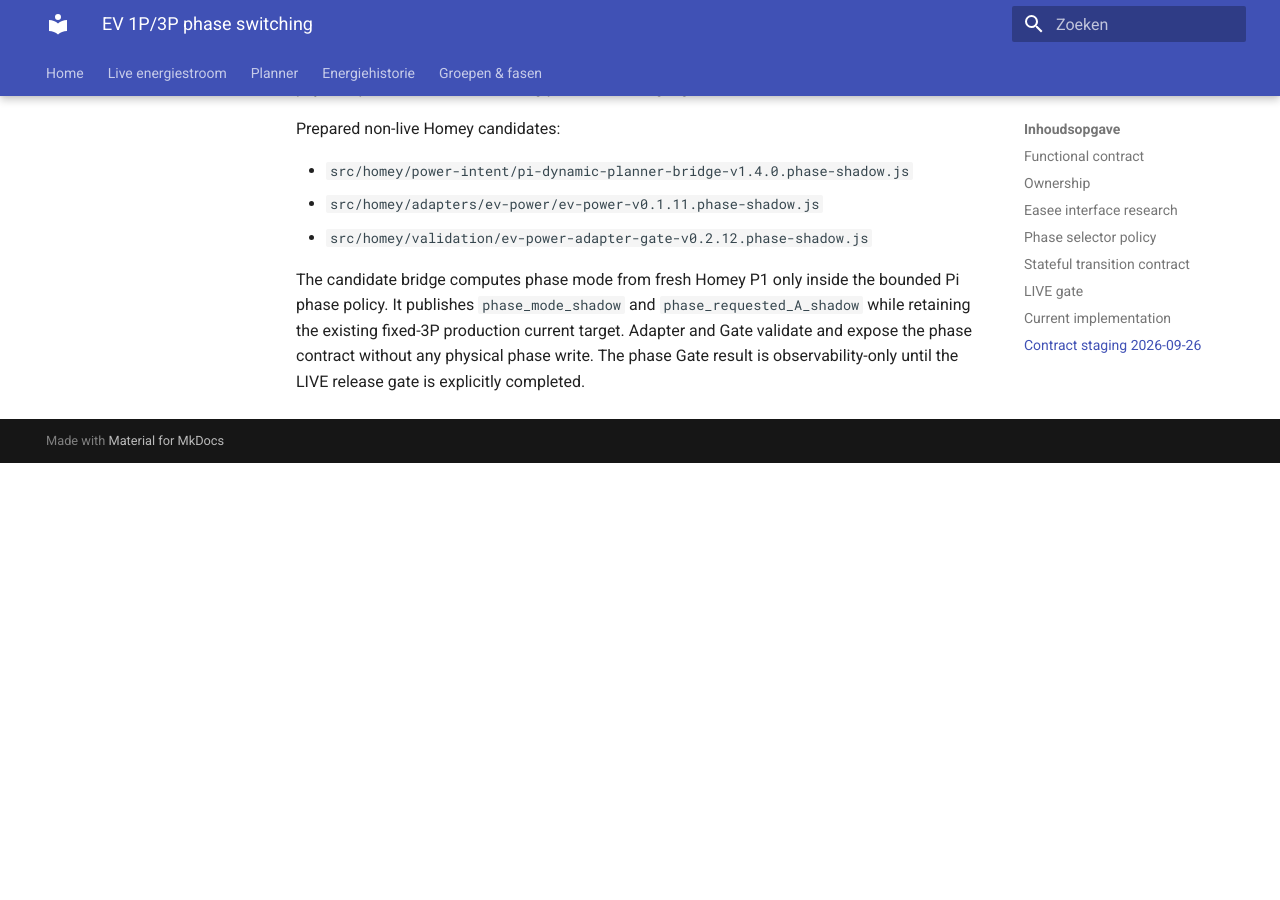
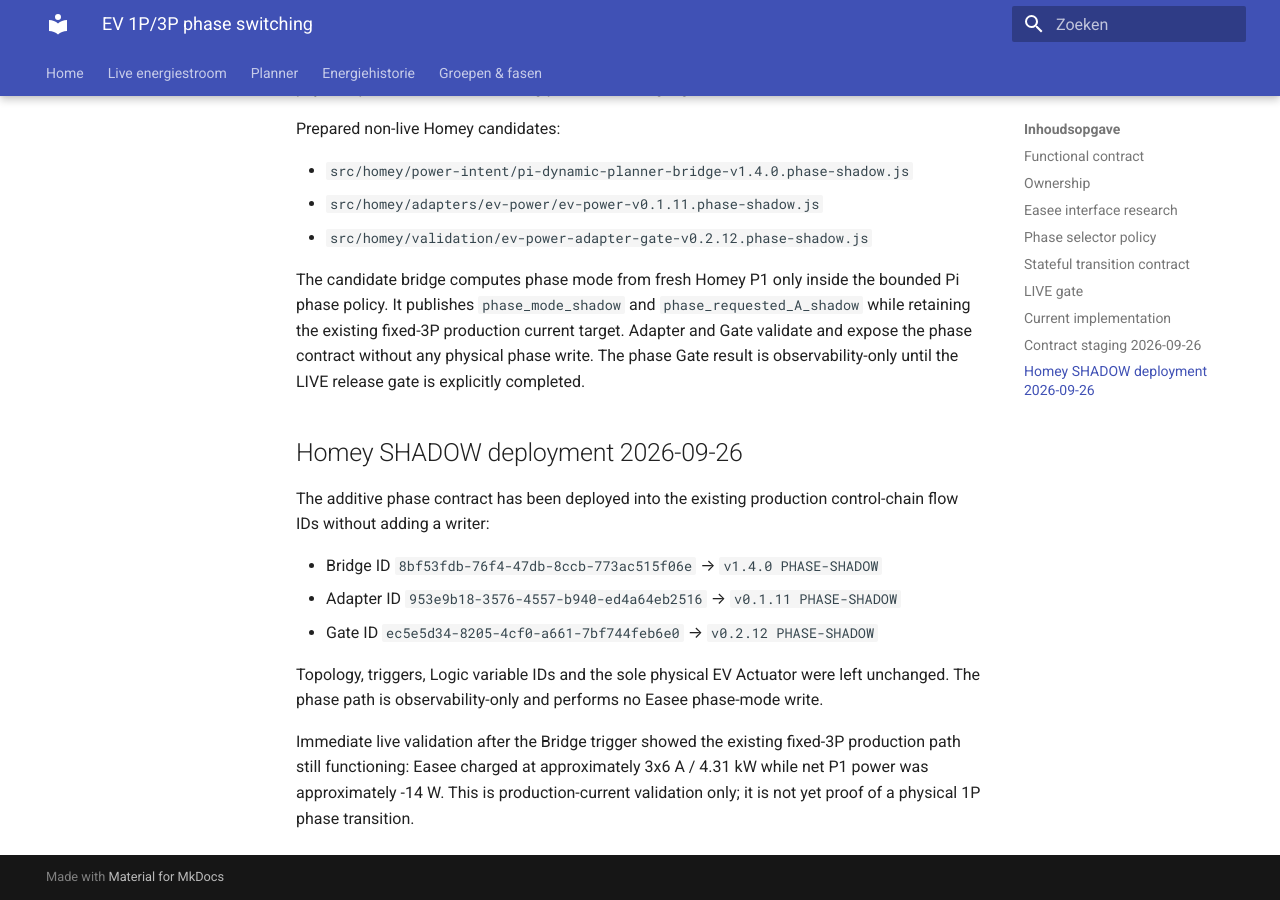
Before and after one commit to OnsKasteeltje/homey-energy-manual, an MkDocs documentation site: the page built from docs/architecture/ev-phase-switching-v0.1.md, in a window 1280 px wide and 900 px high, scrolled down 3753 px. Built offline with MkDocs 1.6.1 and Material for MkDocs 9.7.7, drawn with Linux system fonts in a browser that asks for light colours; before the commit the page ends 4216 px from its top, so only the background shows below that.

Commit message:
docs(ev): record Homey phase shadow deployment

```diff
--- a/docs/architecture/ev-phase-switching-v0.1.md
+++ b/docs/architecture/ev-phase-switching-v0.1.md
@@ -145,3 +145,16 @@ Prepared non-live Homey candidates:
 - `src/homey/validation/ev-power-adapter-gate-v0.2.12.phase-shadow.js`
 
 The candidate bridge computes phase mode from fresh Homey P1 only inside the bounded Pi phase policy. It publishes `phase_mode_shadow` and `phase_requested_A_shadow` while retaining the existing fixed-3P production current target. Adapter and Gate validate and expose the phase contract without any physical phase write. The phase Gate result is observability-only until the LIVE release gate is explicitly completed.
+
+
+## Homey SHADOW deployment 2026-09-26
+
+The additive phase contract has been deployed into the existing production control-chain flow IDs without adding a writer:
+
+- Bridge ID `8bf53fdb-76f4-47db-8ccb-773ac515f06e` → `v1.4.0 PHASE-SHADOW`
+- Adapter ID `953e9b18-3576-4557-b940-ed4a64eb2516` → `v0.1.11 PHASE-SHADOW`
+- Gate ID `ec5e5d34-8205-4cf0-a661-7bf744feb6e0` → `v0.2.12 PHASE-SHADOW`
+
+Topology, triggers, Logic variable IDs and the sole physical EV Actuator were left unchanged. The phase path is observability-only and performs no Easee phase-mode write.
+
+Immediate live validation after the Bridge trigger showed the existing fixed-3P production path still functioning: Easee charged at approximately 3x6 A / 4.31 kW while net P1 power was approximately -14 W. This is production-current validation only; it is not yet proof of a physical 1P phase transition.
```
